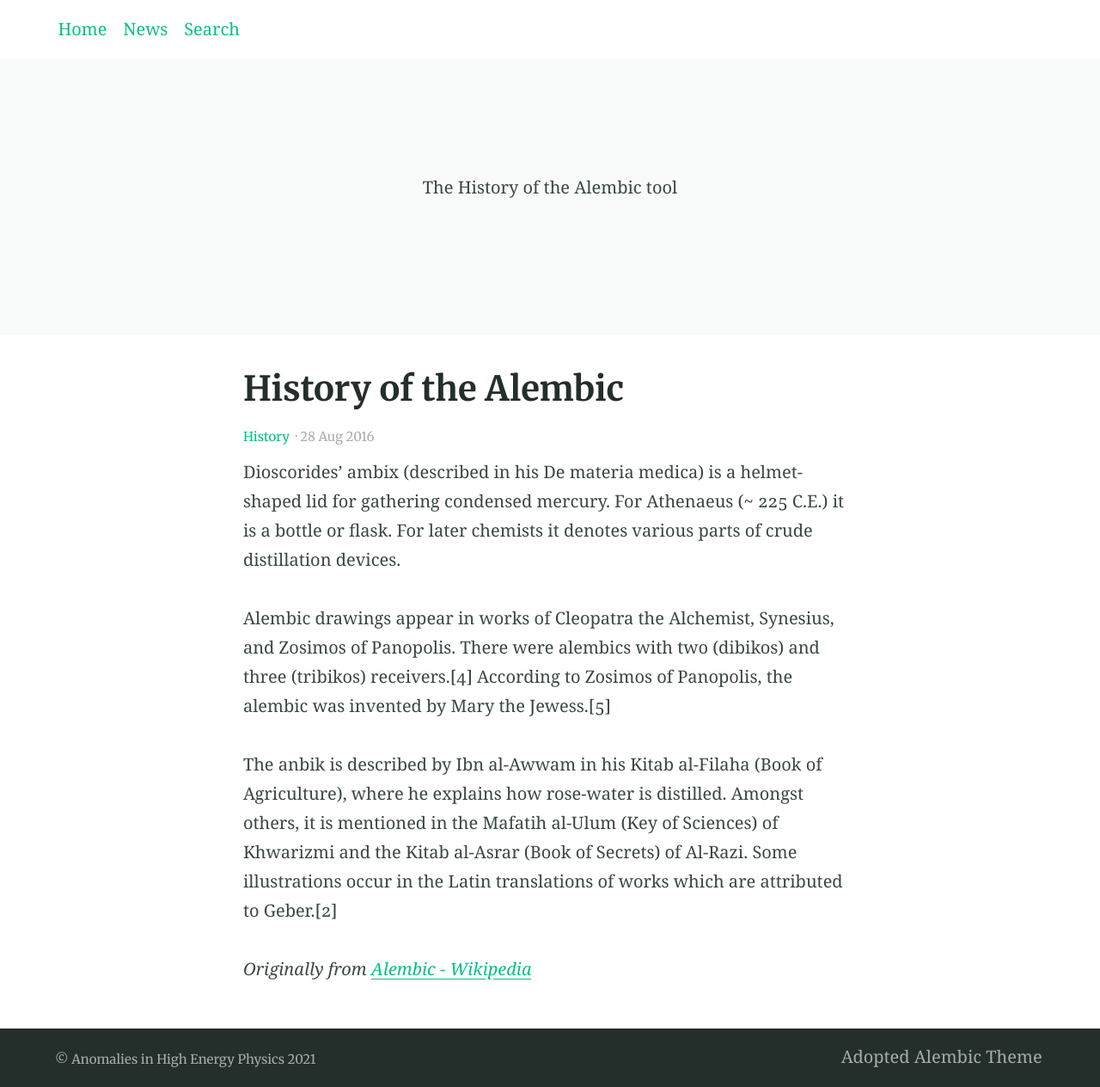
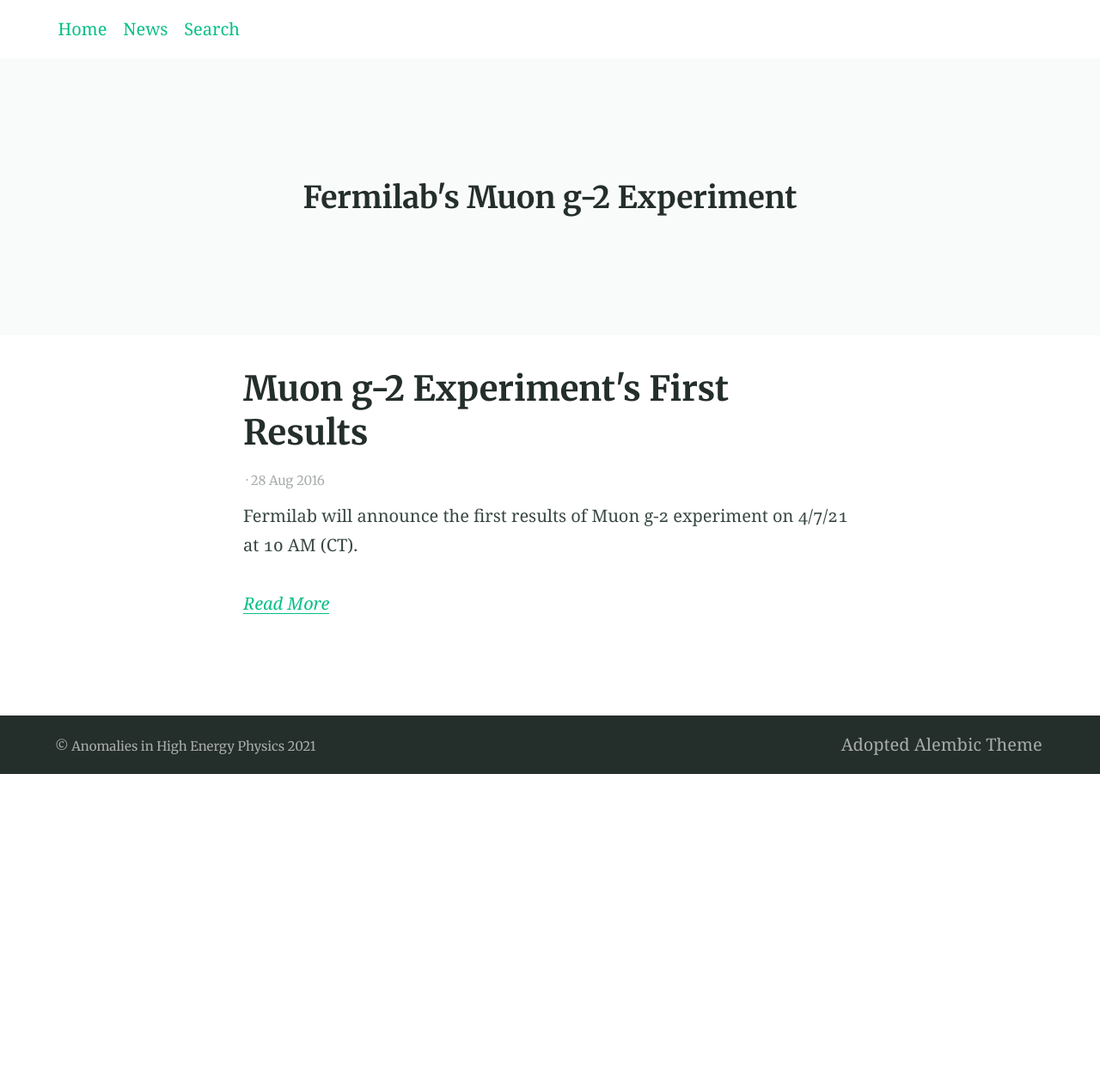
Before and after one commit to hepcomm/hepmist, a Jekyll site: the page built from _posts/2016-08-28-example-post-two.md, in a window 1280 px wide. Shown: the whole page at 86% size. Built offline with Jekyll 4.4.1, drawn with Linux system fonts in a browser that asks for light colours; after the commit the page ends 900 px from its top, so only the background shows below that.

Commit message:
Update 2016-08-28-example-post-two.md

```diff
--- a/_posts/2016-08-28-example-post-two.md
+++ b/_posts/2016-08-28-example-post-two.md
@@ -1,17 +1,9 @@
 ---
-title: History of the Alembic
-categories:
-- History
-feature_text: |
-  The History of the Alembic tool
+title: Muon g-2 Experiment's First Results
+feature_text: <h2 class="whitetext highlighted">Fermilab's Muon g-2 Experiment</h2>
+image: https://www.symmetrymagazine.org/sites/default/files/styles/2015_hero/public/images/standard/Muon-2017-s.jpg?itok=pNMUC217
 ---
 
-Dioscorides' ambix (described in his De materia medica) is a helmet-shaped lid for gathering condensed mercury. For Athenaeus (~ 225 C.E.) it is a bottle or flask. For later chemists it denotes various parts of crude distillation devices.
+Fermilab will announce the first results of Muon g-2 experiment on 4/7/21 at 10 AM (CT).
 
-<!-- more -->
-
-Alembic drawings appear in works of Cleopatra the Alchemist, Synesius, and Zosimos of Panopolis. There were alembics with two (dibikos) and three (tribikos) receivers.[4] According to Zosimos of Panopolis, the alembic was invented by Mary the Jewess.[5]
-
-The anbik is described by Ibn al-Awwam in his Kitab al-Filaha (Book of Agriculture), where he explains how rose-water is distilled. Amongst others, it is mentioned in the Mafatih al-Ulum (Key of Sciences) of Khwarizmi and the Kitab al-Asrar (Book of Secrets) of Al-Razi. Some illustrations occur in the Latin translations of works which are attributed to Geber.[2]
-
-_Originally from [Alembic - Wikipedia](https://en.wikipedia.org/wiki/Alembic)_
+ _[Read More](https://theory.fnal.gov/events/event/first-results-from-the-muon-g-2-experiment-at-fermilab/)_
```
